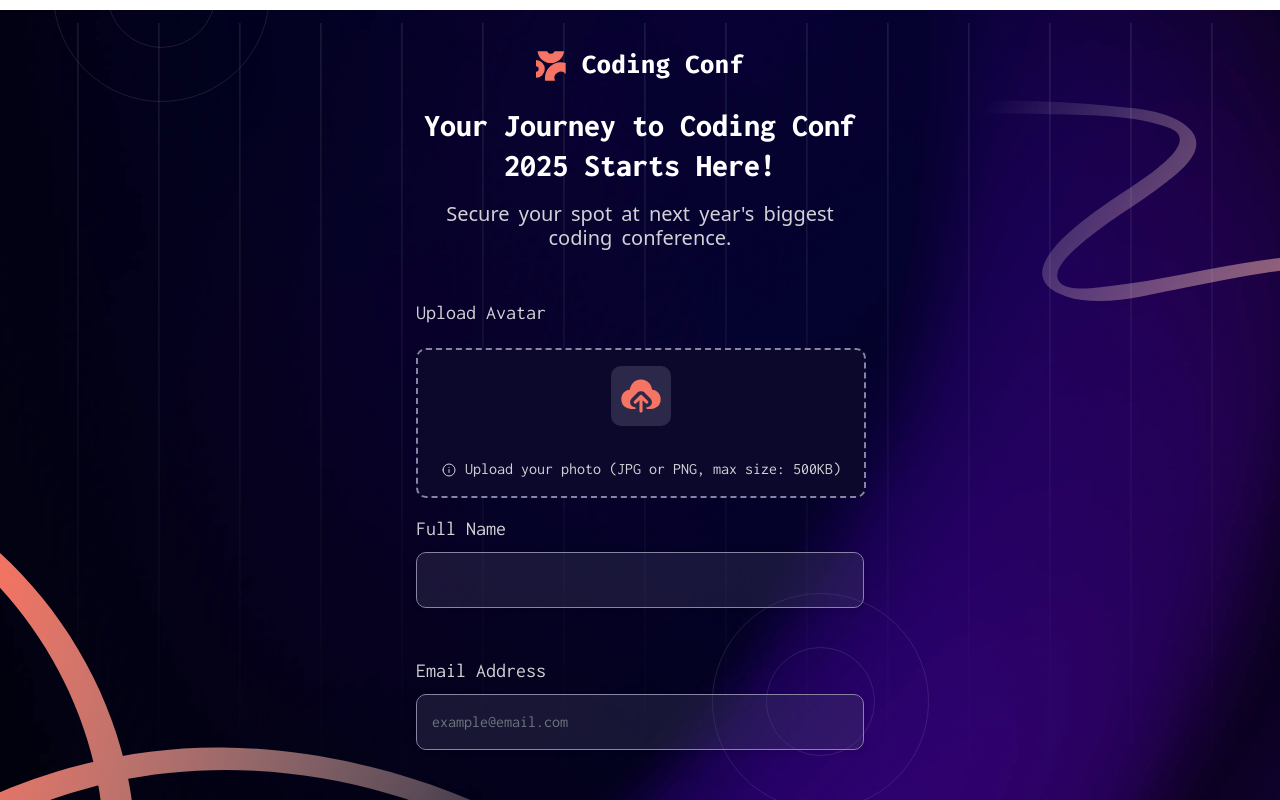
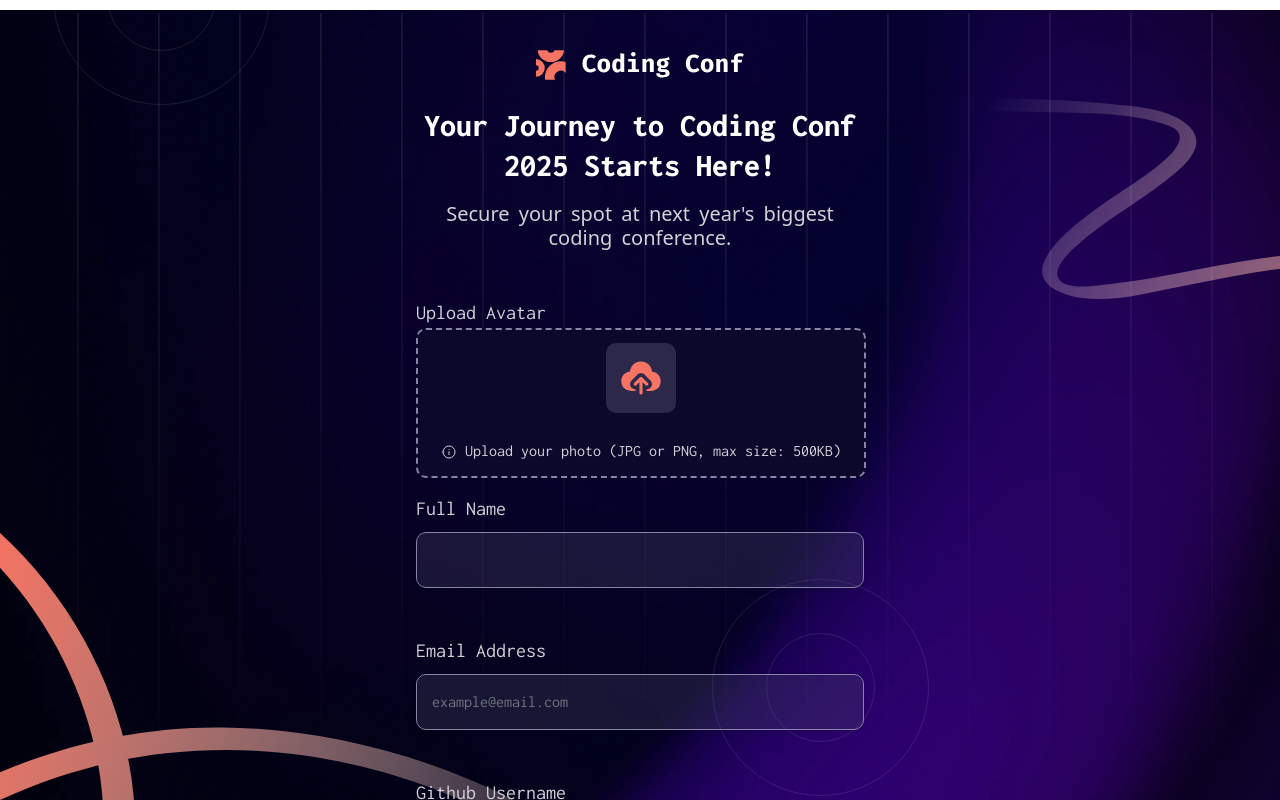
Before and after one commit to shivamsharma01/frontend-mentor-challenge, an Angular app: page /conference in a window 1280 px wide. Shown: the top 800 px of the page. Built offline with nearby package versions, Linux system fonts and the light colour scheme.

Commit message:
ticket formgroup

```diff
--- a/src/app/conference-ticket/main-page/main-page.component.css
+++ b/src/app/conference-ticket/main-page/main-page.component.css
@@ -88,7 +88,12 @@
   word-spacing: 4px;
 }
 
-input {
+.input-wrapper {
+  position: relative;
+  display: block;
+}
+
+.input-wrapper input {
   width: 100%;
   padding: 15px;
   border: 1px solid var(--neutral-500);
@@ -97,47 +102,91 @@ input {
   font-size: 16px;
   border-radius: 10px;
   box-shadow: 0 2px 5px rgba(0, 0, 0, 0.1);
-  transition: border-color 1.5s ease;
+  transition: border-color 0.3s ease;
   background-color: hsl(245 19% 35% / 0.3);
   cursor: pointer;
 }
 
-form {
+.input-wrapper::after {
+  content: "";
+  position: absolute;
+  top: -5px;
+  left: -5px;
+  right: -5px;
+  bottom: -5px;
+  border: 2px solid var(--neutral-500);
+  border-radius: 12px;
+  pointer-events: none;
+  opacity: 0;
+  transition: opacity 0.3s ease;
+}
+
+.input-wrapper:hover::after,
+.input-wrapper input:focus::after {
+  opacity: 1;
 }
 
 label {
   color: var(--neutral-300);
   font-size: 20px;
   font-weight: 400;
+  display: block;
 }
 
-form .label {
+.avatar-wrapper {
   display: flex;
+  position: relative;
   flex-direction: column;
+  align-items: center;
   justify-content: center;
-  align-items: flex-start;
-  text-align: left;
-}
-
-form .label1 {
-  margin: 20px 0 5px 0;
-}
-
-.upload {
   width: 450px;
   max-width: 550px;
   height: 150px;
+  color: var(--neutral-500);
   border: 2px dashed var(--neutral-500);
+  background-color: var(--neutral-900);
   border-radius: 10px;
-  background-color: var(--neutral-900);
-  display: flex;
-  flex-direction: column;
-  align-items: center;
-  justify-content: center;
-  color: var(--neutral-500);
   text-align: center;
   margin: 10px auto;
   transition: border 1s ease;
+}
+
+.avatar {
+  width: 60px;
+  height: 60px;
+  background-color: hsl(245 19% 35% / 0.5);
+  border-radius: 10px;
+  position: relative;
+  cursor: pointer;
+  padding: 35px;
+}
+
+.avatar-img {
+  margin: 20px 0;
+  position: absolute;
+  cursor: pointer;
+  left: 0;
+  top: 0;
+  right: 0;
+  bottom: 0;
+}
+
+.avatar-input {
+  opacity: 0;
+  position: absolute;
+  cursor: pointer;
+  left: 0;
+  top: 0;
+  right: 0;
+  bottom: 0;
+}
+
+.upload-note {
+  color: hsl(252 6% 83% / 1);
+}
+
+.upload-note-svg {
+  stroke: #d2d1d6;
 }
 
 .btn-submit {
@@ -152,45 +201,3 @@ form .label1 {
 .btn-submit:focus {
   background-color: var(--orange-700);
 }
-
-.avatar {
-  width: 60px;
-  height: 60px;
-  /* background: url(../../../../public/assets/conference-ticket-generator/images/icon-upload.svg);
-  background-position: center;
-  background-repeat: no-repeat;
-  background-size: 60%; */
-  background-color: hsl(245 19% 35% / 0.5);
-  border-radius: 10px;
-  position: relative;
-  cursor: pointer;
-}
-
-.avatar-img {
-  position: absolute;
-  cursor: pointer;
-  left: 0;
-  top: 0;
-  right: 0;
-  bottom: 0;
-}
-
-.avatar-input {
-  position: absolute;
-  opacity: 0;
-  left: 0;
-  top: 0;
-  right: 0;
-  bottom: 0;
-  cursor: pointer;
-  width: 100%;
-  height: 100%;
-}
-
-.upload-note {
-  color: hsl(252 6% 83% / 1);
-}
-
-.upload-note-svg {
-  stroke: #d2d1d6;
-}
--- a/src/app/conference-ticket/main-page/main-page.component.html
+++ b/src/app/conference-ticket/main-page/main-page.component.html
@@ -10,10 +10,14 @@
         </h2>
       </div>
       <div class="main-content mb-5">
-        <form class="m-auto mt-5">
+        <form
+          class="m-auto mt-5"
+          [formGroup]="ticketForm"
+          (ngSubmit)="generateTicket()"
+        >
           <div class="form-group Inconsolata mb-3">
             <label for="avatar">Upload Avatar</label>
-            <div class="label label1 upload">
+            <div class="input-wrapper avatar-wrapper m-auto">
               <div class="avatar m-auto">
                 <img
                   class="avatar-img m-auto"
@@ -22,8 +26,14 @@
                   height="50"
                   alt="avatar"
                 />
-                <input type="file" id="avatar" class="avatar-input" />
               </div>
+              <input
+                type="file"
+                id="avatar"
+                class="form-control avatar-input m-auto"
+                formControlName="avatar"
+                (change)="onFileSelected($event)"
+              />
               <p class="upload-note m-auto">
                 <svg
                   xmlns="http://www.w3.org/2000/svg"
@@ -53,30 +63,43 @@
               </p>
             </div>
           </div>
-          <div class="label form-group Inconsolata mb-5">
+          <div class="form-group Inconsolata mb-5">
             <label for="name">Full Name</label>
-            <input type="text" class="form-control mt-2" id="name" />
+            <div class="input-wrapper mt-2">
+              <input
+                type="text"
+                class="form-control mt-2"
+                id="name"
+                formControlName="fullName"
+              />
             </div>
-          <div class="label form-group Inconsolata mb-5">
+          </div>
+          <div class="form-group Inconsolata mb-5">
             <label for="email">Email Address</label>
+            <div class="input-wrapper mt-2">
               <input
                 type="email"
                 class="form-control mt-2"
                 id="email"
                 placeholder="example@email.com"
+                formControlName="email"
               />
             </div>
-          <div class="label form-group" class="Inconsolata mb-5">
+          </div>
+          <div class="form-group" class="Inconsolata mb-5">
             <label for="github">Github Username</label>
+            <div class="input-wrapper mt-2">
               <input
                 type="text"
                 class="form-control mt-2"
                 id="github"
                 placeholder="@yourusername"
+                formControlName="githubAccountId"
               />
             </div>
+          </div>
           <div class="text-center m-auto">
-            <button class="btn btn-submit Inconsolata w-800">
+            <button class="btn btn-submit Inconsolata w-800" type="submit">
               Generate My Ticket
             </button>
           </div>
@@ -91,3 +114,6 @@
     </div>
   </div>
 </div>
+@if(previewUrl) {
+<img [src]="previewUrl" alt="Selected Image" />
+}
--- a/src/app/conference-ticket/main-page/main-page.component.ts
+++ b/src/app/conference-ticket/main-page/main-page.component.ts
@@ -1,11 +1,90 @@
 import { Component } from '@angular/core';
+import {
+  FormControl,
+  FormGroup,
+  ReactiveFormsModule,
+  ValidatorFn,
+  Validators,
+} from '@angular/forms';
 
 @Component({
   selector: 'app-main-page',
-  imports: [],
+  imports: [ReactiveFormsModule],
   templateUrl: './main-page.component.html',
-  styleUrl: './main-page.component.css'
+  styleUrl: './main-page.component.css',
 })
 export class MainPageComponent {
+  ticketForm!: FormGroup;
+  selectedImage: File | null = null;
+  previewUrl: string | null = null;
 
+  ngOnInit() {
+    this.ticketForm = new FormGroup({
+      avatar: new FormControl(null, [Validators.required, this.fileValidator]),
+      fullName: new FormControl(null, [
+        Validators.required,
+        Validators.minLength(3),
+      ]),
+      email: new FormControl(null, [Validators.required, Validators.email]),
+      githubAccountId: new FormControl(null, [
+        Validators.required,
+        Validators.minLength(5),
+      ]),
+    });
+  }
+
+  generateTicket() {
+    console.log(this.ticketForm.value);
+    console.log(this.ticketForm.valid);
+    console.log(this.ticketForm.errors);
+  }
+
+  fileValidator(control: any): { [key: string]: boolean } | null {
+    const file = control.value;
+    if (file) {
+      const maxSize = 5 * 1024 * 1024; // 5MB
+      const allowedTypes = ['image/jpeg', 'image/png'];
+
+      if (!allowedTypes.includes(file.type)) {
+        return { invalidFileType: true };
+      }
+      if (file.size > maxSize) {
+        return { fileTooLarge: true };
+      }
+    }
+    return null;
+  }
+
+  onFileSelected(event: Event): void {
+    const input = event.target as HTMLInputElement;
+    if (input.files && input.files.length > 0) {
+      const file = input.files[0];
+
+      this.selectedImage = file;
+      this.ticketForm.patchValue({ image: file });
+      this.ticketForm.get('image')?.updateValueAndValidity();
+
+      // Preview the image
+      const reader = new FileReader();
+      reader.onload = () => {
+        this.previewUrl = reader.result as string;
+      };
+      reader.readAsDataURL(file);
+    }
+  }
 }
+
+// export function requiredFileType(allowedTypes: string[]) {
+//   return (control: FormControl) => {
+//     const file = control.value;
+//     if (file) {
+//       const extension = file.name.split('.')[1].toLowerCase();
+//       if (!allowedTypes.find((type) => type.toLowerCase() === extension)) {
+//         return {
+//           requiredFileType: true,
+//         };
+//       }
+//     }
+//     return null;
+//   };
+// }
```
Lines whose indentation alone changed are shown as unchanged.
